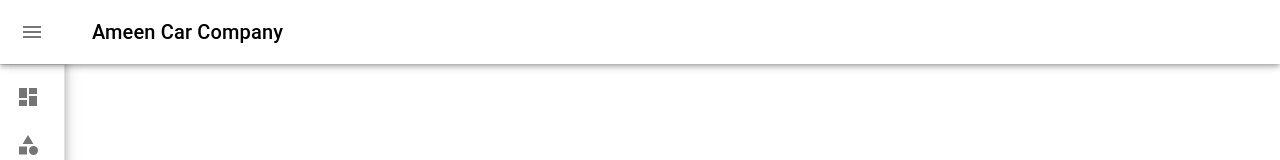
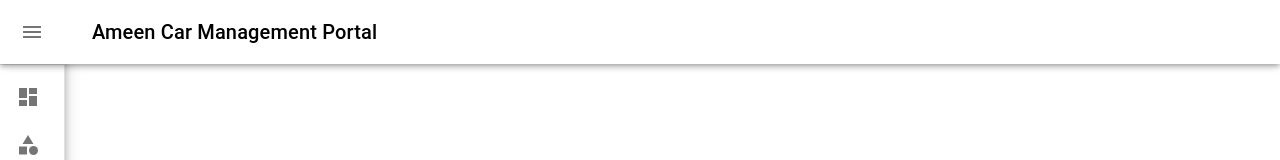
Before and after one commit to Ameendarwan/ropstam-frontend, a React (Create React App) app: page /login in a window 1280 px wide. Shown: the top 160 px of the page. Built offline with nearby package versions, Linux system fonts and the light colour scheme; sample sign-in values are in the browser's storage; what redux-debounced would draw is missing.

Commit message:
readme added

```diff
--- a/src/layout/sidebar/index.js
+++ b/src/layout/sidebar/index.js
@@ -137,7 +137,7 @@ export default function MiniDrawer({ user, children }) {
                 component="div"
                 style={{ color: "black" }}
               >
-                Ameen Car Company
+                Ameen Car Management Portal
               </Typography>
             </Toolbar>
           </AppBar>
```
